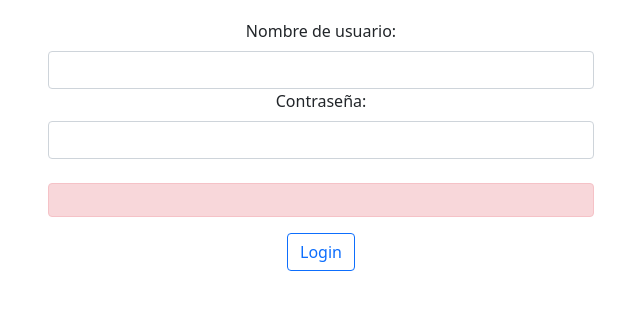
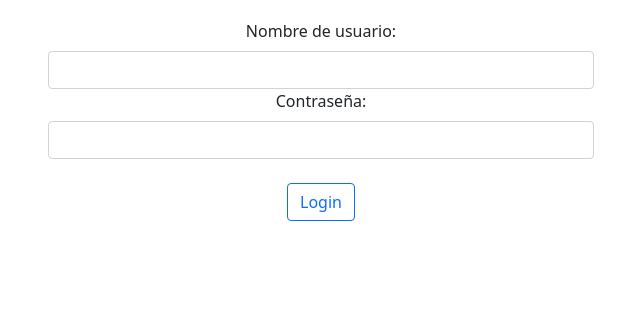
Before and after one commit to rodri-valladares/rankito, a Flask app: page /ingreso_usuario in a window 1280 px wide. Shown: the part 163-473 px from the top of the page, without its empty margins (319-959 px from the left). Run offline with Flask 2, Linux system fonts and the light colour scheme; some web fonts are replaced.

Commit message:
se modifico el html de ingreso_usuario para que no aparezca el recuadro rojo todo el tiempo y solo cuando ingresas mal usuario o contraseña

```diff
--- a/templates/ingreso_usuario.html
+++ b/templates/ingreso_usuario.html
@@ -28,12 +28,13 @@ Rankito - Iniciar sesión
                 </div>
             </div><br>
 
-
-            <div class="row justify-content-center">
-                <div class="col-md-6">
-                    <div class="alert alert-danger" role="alert">{{error}}</div>
+            {% if error %}
+                <div class="row justify-content-center">
+                    <div class="col-md-6">
+                        <div class="alert alert-danger" role="alert">{{error}}</div>
+                    </div>
                 </div>
-            </div>
+            {% endif %}
 
             <button type="submit" class="btn btn-outline-primary">Login</button>
         </div>
```
